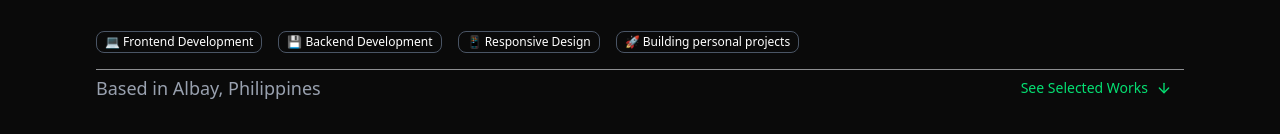
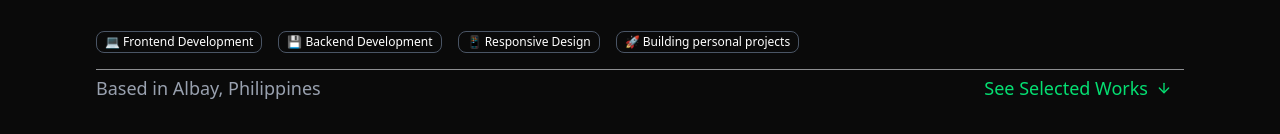
Before and after one commit to kaiseldev-sudo/portfolio-website, a Next.js app: page / in a window 1280 px wide. Shown: the part 666-800 px from the top of the page. Built offline with nearby package versions, Linux system fonts and the light colour scheme; a web font is replaced by a local one.

Commit message:
Fixed hero alignment

```diff
--- a/app/page.tsx
+++ b/app/page.tsx
@@ -324,7 +324,7 @@ export default function Portfolio() {
           </h1>
         </div>
 
-         <div className="flex flex-col gap-4 mb-16 lg:mb-1">
+         <div className="flex flex-col gap-4 mb-20 lg:mb-1">
          <div
             className={`flex flex-wrap gap-4 transition-all duration-1000 delay-200 ${
               visibleSections.has("hero") ? "opacity-100 translate-y-0" : "opacity-0 translate-y-8"
@@ -361,7 +361,7 @@ export default function Portfolio() {
               }`}
             >
               <p
-                className={`text-sm   lg:text-lg ${isDarkMode ? "text-gray-400" : "text-gray-600"}`}
+                className={`text-sm lg:text-lg ${isDarkMode ? "text-gray-400" : "text-gray-600"}`}
                 onMouseEnter={() => setIsHoveringText(true)}
                 onMouseLeave={() => setIsHoveringText(false)}
               >
@@ -369,7 +369,7 @@ export default function Portfolio() {
               </p>
               <Button
                 variant="ghost"
-                className="text-green-400 hover:text-green-300 transition-all duration-300 cursor-none"
+                className="text-green-400 hover:text-green-300 transition-all duration-300 cursor-none text-sm lg:text-lg "
               >
                 See Selected Works <ArrowDown className="h-4 w-4" />
               </Button>
```
